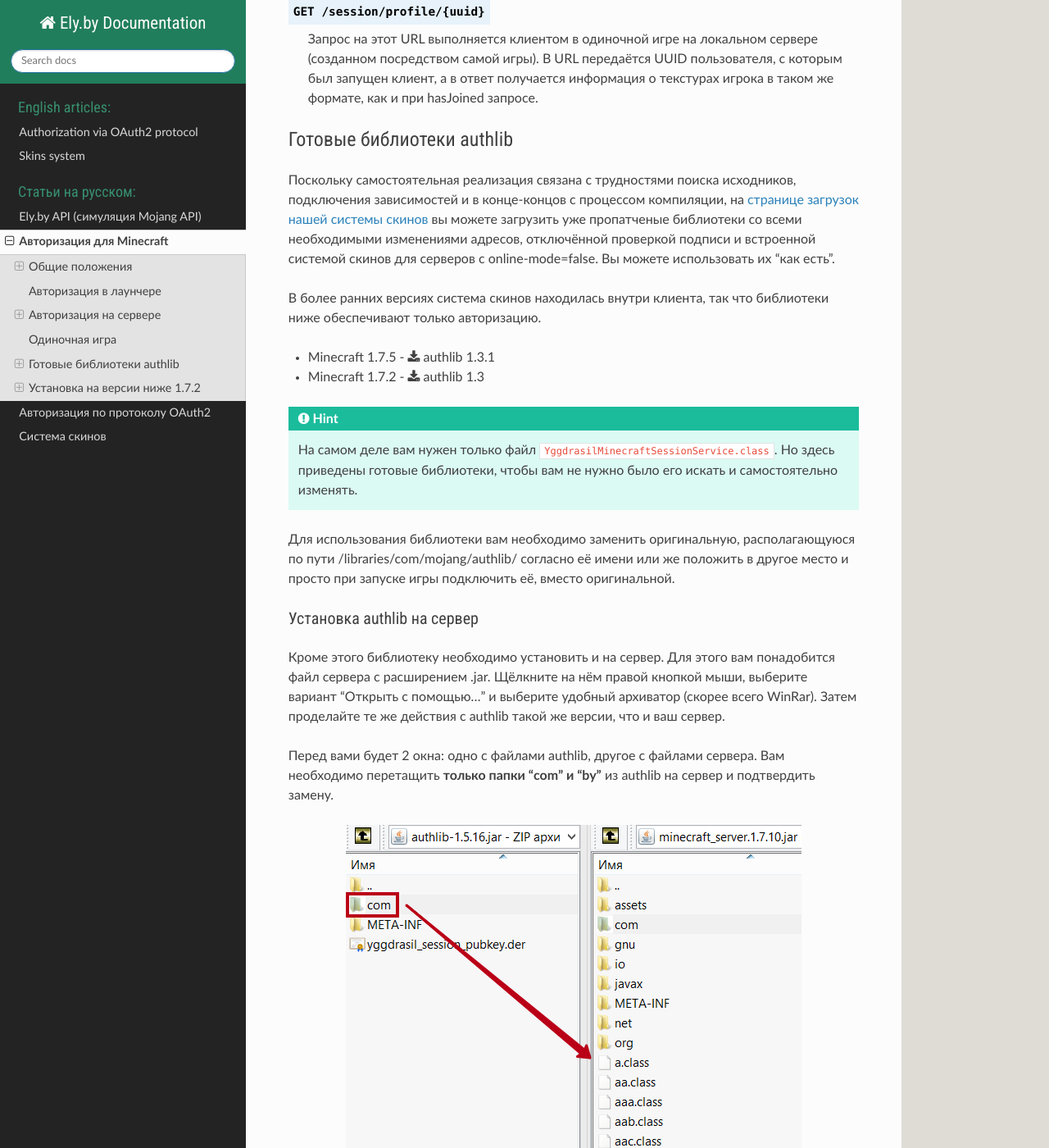
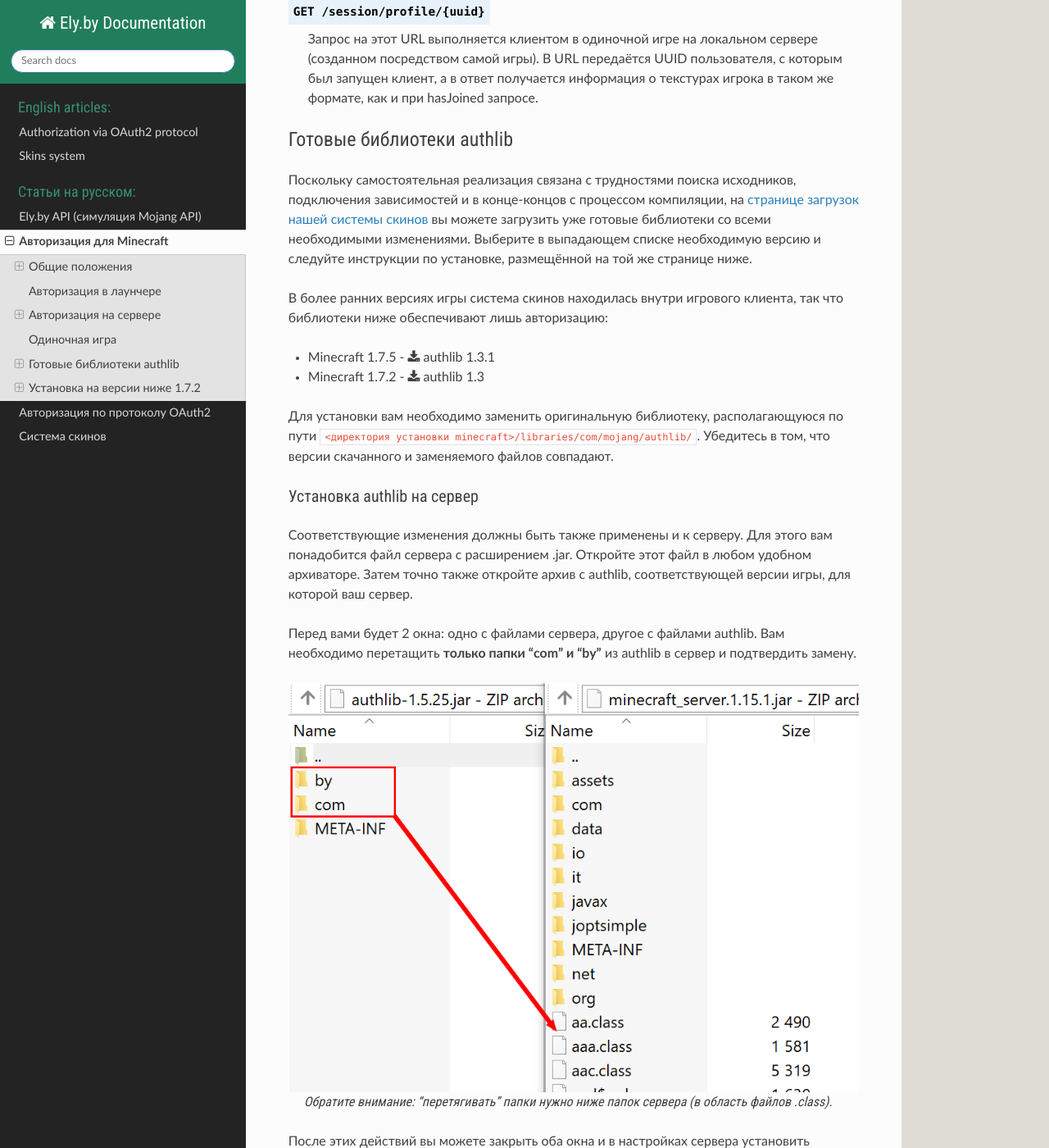
Before and after one commit to elyby/docs, a Sphinx documentation site: the page built from source/ru/minecraft-auth.rst, in a window 1280 px wide and 1400 px high, scrolled down 5436 px. Shown: the whole window at 82% size. Built offline with Sphinx 7.4.7 and the Read the Docs theme 2.0.0, drawn with Linux system fonts in a browser that asks for light colours; some of the changed text lies outside the part shown.

Commit message:
Replace authlib installation example image. Final polishing of texts

```diff
--- a/source/ru/minecraft-auth.rst
+++ b/source/ru/minecraft-auth.rst
@@ -240,39 +240,45 @@
 Готовые библиотеки authlib
 ==========================
 
-Поскольку самостоятельная реализация связана с трудностями поиска исходников, подключения зависимостей и в конце-концов с
-процессом компиляции, на `странице загрузок нашей системы скинов <https://ely.by/load>`_ вы можете загрузить уже пропатченые библиотеки со всеми
-необходимыми изменениями адресов, отключённой проверкой подписи и встроенной системой скинов для серверов с online-mode=false.
-Вы можете использовать их "как есть".
+Поскольку самостоятельная реализация связана с трудностями поиска исходников, подключения зависимостей и в конце-концов
+с процессом компиляции, на `странице загрузок нашей системы скинов <//ely.by/load>`_ вы можете загрузить уже
+готовые библиотеки со всеми необходимыми изменениями. Выберите в выпадающем списке необходимую версию и следуйте
+инструкции по установке, размещённой на той же странице ниже.
 
-В более ранних версиях система скинов находилась внутри клиента, так что библиотеки ниже обеспечивают только авторизацию.
+В более ранних версиях игры система скинов находилась внутри игрового клиента, так что библиотеки ниже обеспечивают
+лишь авторизацию:
 
 * Minecraft 1.7.5 - :download:`authlib 1.3.1 <_static/minecraft-auth/authlib/authlib-1.3.1.jar>`
 
 * Minecraft 1.7.2 - :download:`authlib 1.3 <_static/minecraft-auth/authlib/authlib-1.3.jar>`
 
-.. hint:: На самом деле вам нужен только файл ``YggdrasilMinecraftSessionService.class``. Но здесь приведены готовые
-          библиотеки, чтобы вам не нужно было его искать и самостоятельно изменять.
-
-Для использования библиотеки вам необходимо заменить оригинальную, располагающуюся по пути /libraries/com/mojang/authlib/
-согласно её имени или же положить в другое место и просто при запуске игры подключить её, вместо оригинальной.
+Для установки вам необходимо заменить оригинальную библиотеку, располагающуюся по пути
+``<директория установки minecraft>/libraries/com/mojang/authlib/``. Убедитесь в том, что версии скачанного и заменяемого
+файлов совпадают.
 
 Установка authlib на сервер
 ~~~~~~~~~~~~~~~~~~~~~~~~~~~
 
-Кроме этого библиотеку необходимо установить и на сервер. Для этого вам понадобится файл сервера с расширением .jar.
-Щёлкните на нём правой кнопкой мыши, выберите вариант "Открыть с помощью..." и выберите удобный архиватор (скорее всего WinRar).
-Затем проделайте те же действия с authlib такой же версии, что и ваш сервер.
+Соответствующие изменения должны быть также применены и к серверу. Для этого вам понадобится файл сервера с расширением
+.jar. Откройте этот файл в любом удобном архиваторе. Затем точно также откройте архив с authlib, соответствующей версии
+игры, для которой ваш сервер.
 
-Перед вами будет 2 окна: одно с файлами authlib, другое с файлами сервера. Вам необходимо перетащить **только папки "com" и "by"**
-из authlib на сервер и подтвердить замену.
+Перед вами будет 2 окна: одно с файлами сервера, другое с файлами authlib. Вам необходимо перетащить
+**только папки "com" и "by"** из authlib в сервер и подтвердить замену.
 
 .. figure:: _static/minecraft-auth/authlib-install.png
    :align: center
-   :alt: Процесс перетягивания: что куда.
+   :alt: Процесс установки authlib.
 
-После этих действий вы можете закрыть оба окна и в настройках сервера включить online-mode=true, авторизация через Ely.by
-установлена и работает!
+   Обратите внимание: "перетягивать" папки нужно ниже папок сервера (в область файлов .class).
+
+После этих действий вы можете закрыть оба окна и в настройках сервера установить значение ``online-mode=true``.
+
+.. hint:: Некоторые сервера запускаются как обёртка над оригинальным сервером Minecraft (например, Forge и Sponge).
+          В этом случае модификацию нужно производить именно в оригинальном сервере, а не обёртке.
+
+          Для серверов, работающих через BungeeCord, установку необходимо производить только на сервер, выполняющим
+          роль авторизационного.
 
 Установка на версии ниже 1.7.2
 ==============================
```
Also changed, not shown: source/ru/_static/minecraft-auth/authlib-install.png.
